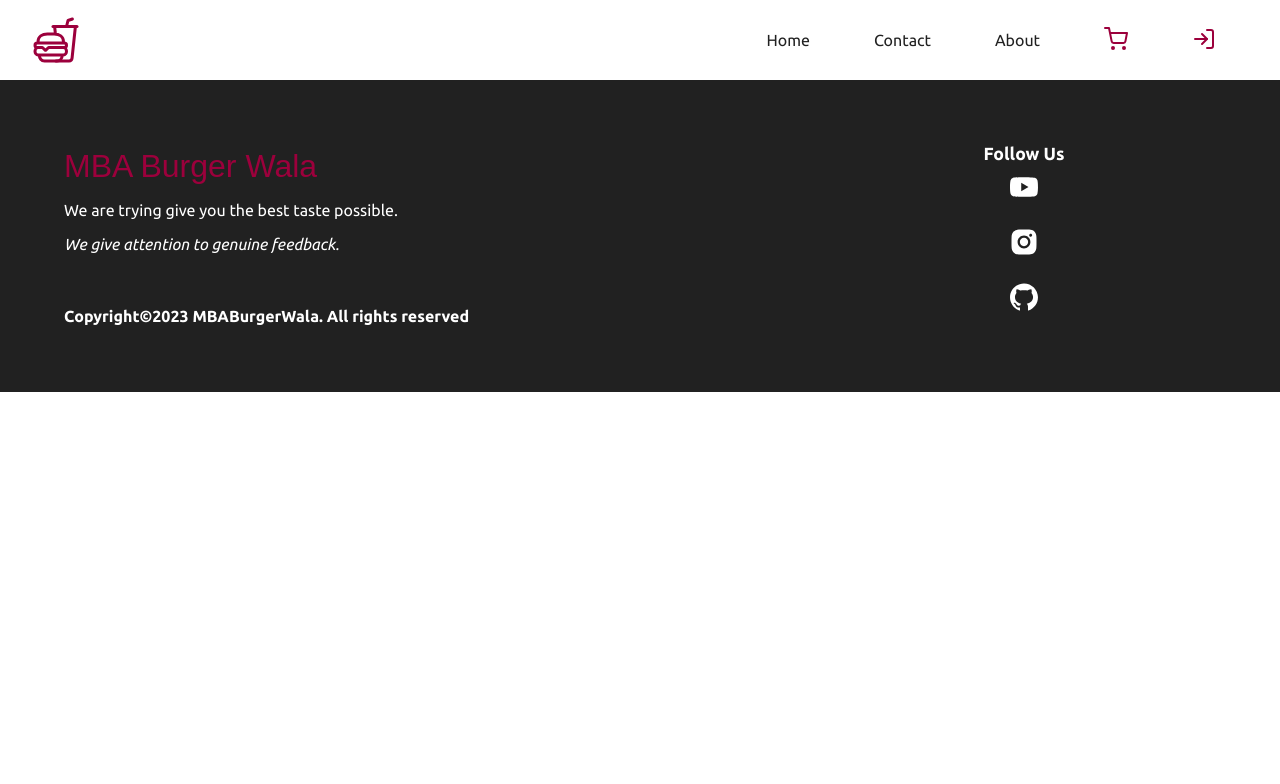
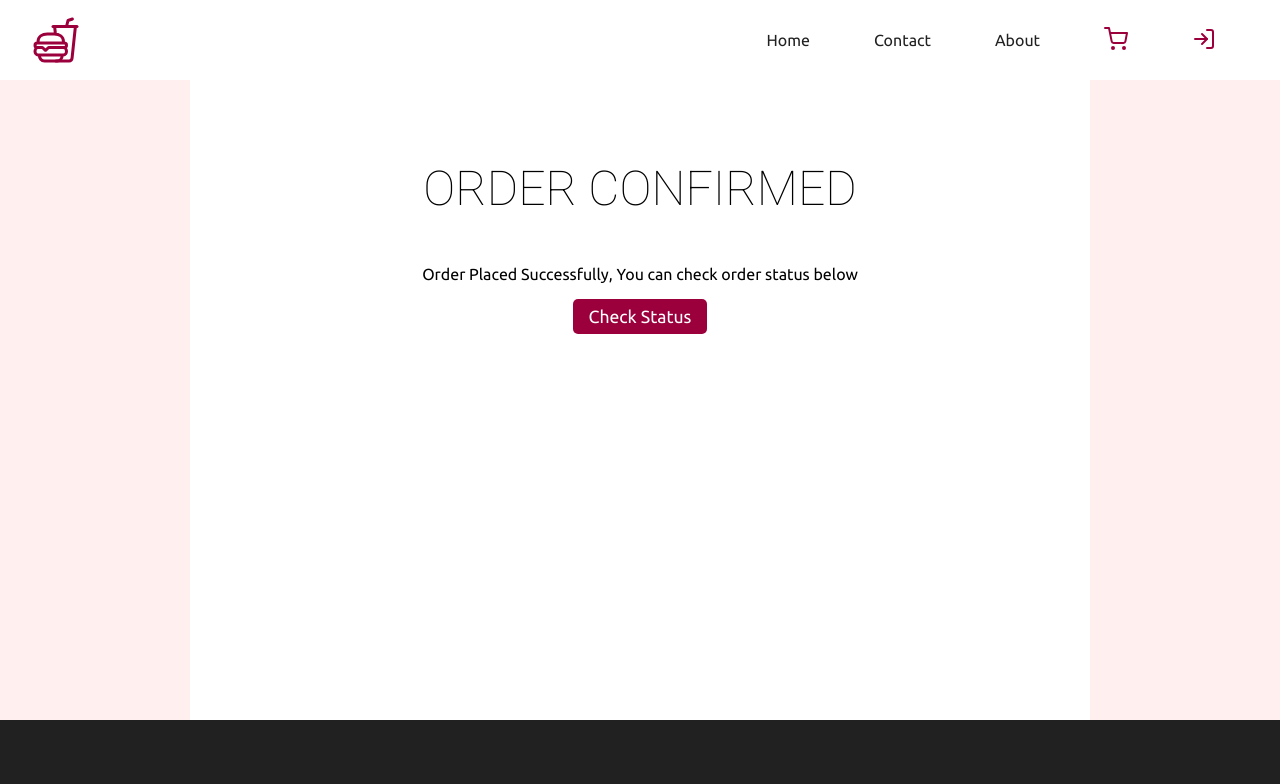
Before and after one commit to SarfrazShah441/Food-Delivery-App, a React (Create React App) app in the folder frontend/: page /paymentsuccess in a window 1280 px wide. Shown: the top 784 px of the page. Built offline with nearby package versions, Linux system fonts and the light colour scheme.

Commit message:
paymentsuccess page UI completed

```diff
--- a/frontend/src/App.js
+++ b/frontend/src/App.js
@@ -10,6 +10,7 @@ import './styles/contact.scss'
 import './styles/cart.scss'
 import './styles/shipping.scss'
 import './styles/confirmOrder.scss'
+import './styles/paymentsuccess.scss'
 import Header from './components/Layout/Header'
 import Home from './components/Home/Home'
 import Footer from './components/Layout/Footer'
@@ -17,6 +18,7 @@ import Contact from './components/contact/Contact'
 import Cart from './components/cart/Cart'
 import Shipping from './components/cart/Shipping'
 import ConfirmOrder from './components/cart/ConfirmOrder'
+import PaymentSuccess from './components/cart/PaymentSuccess'
 const App = () => {
   return (
     <Router>
@@ -28,6 +30,7 @@ const App = () => {
         <Route path="/cart" element={<Cart />} />
         <Route path="/shipping" element={<Shipping />} />
         <Route path="/confirmorder" element={<ConfirmOrder />} />
+        <Route path="/paymentsuccess" element={<PaymentSuccess />} />
       </Routes>
       <Footer />
     </Router>
--- /dev/null
+++ b/frontend/src/components/cart/PaymentSuccess.jsx
@@ -0,0 +1,17 @@
+import React from 'react'
+import { Link } from 'react-router-dom'
+
+const PaymentSuccess = () => {
+  return (
+      <section className='paymentsuccess'>
+          <main>
+
+          <h1>Order Confirmed</h1>
+          <p>Order Placed Successfully, You can check order status below</p>
+          <Link to={'/myorders'}>Check Status</Link>
+          </main>
+    </section>
+  )
+}
+
+export default PaymentSuccess
--- /dev/null
+++ b/frontend/src/styles/paymentsuccess.scss
@@ -0,0 +1,36 @@
+@import 'colors';
+
+.paymentsuccess {
+  background-color: $pink;
+  width: 100%;
+  height: 80vh;
+  > main {
+    height: 100%;
+    background-color: white;
+    max-width: 900px;
+    margin: auto;
+    padding: 2rem;
+    display: flex;
+    flex-direction: column;
+    align-items: center;
+    > h1 {
+      text-transform: uppercase;
+      text-align: center;
+      margin: 3rem;
+      font: 100 3rem 'Roboto';
+    }
+
+    > a {
+      background-color: $red;
+      border: none;
+      outline: none;
+      color: white;
+      padding: 0.5rem 1rem;
+      border-radius: 5px;
+      margin: 1rem;
+      text-align: center;
+      cursor: pointer;
+      font-size: 1.1rem;
+    }
+  }
+}
```
